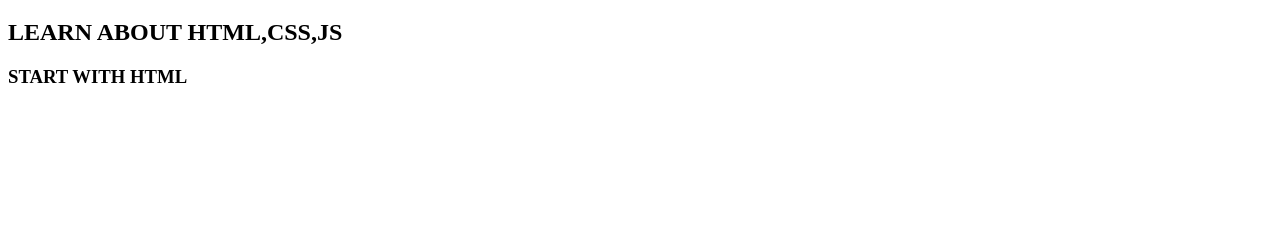
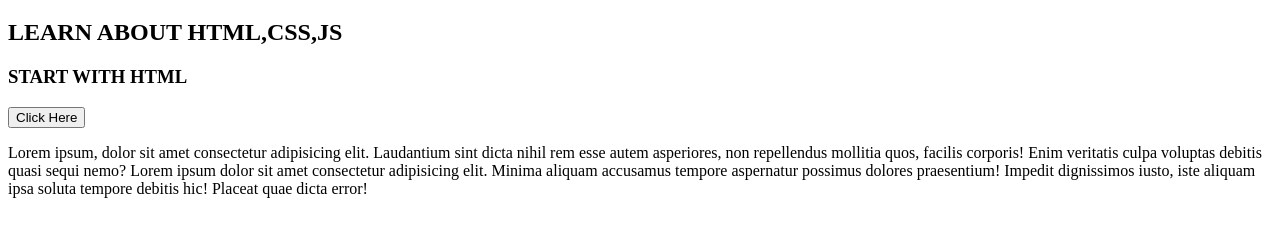
Before and after one commit to Divyadanvi/FRONTEND-CLASS, a plain HTML site: page index.html in a window 1280 px wide. Shown: the part 61-298 px from the top of the page. Drawn offline with Linux system fonts and the light colour scheme.

Commit message:
Update index.html

```diff
--- a/index.html
+++ b/index.html
@@ -9,5 +9,11 @@
     <H1>WELCOME TO FRONDEND CLASS</H1>
     <H2>LEARN ABOUT HTML,CSS,JS</H2>
     <h3>START WITH HTML</h3>
+    <button> Click Here</button>
+    <P>Lorem ipsum, dolor sit amet consectetur adipisicing elit. Laudantium sint dicta nihil rem esse autem asperiores, non repellendus mollitia quos, facilis corporis! Enim veritatis culpa voluptas debitis quasi sequi nemo?
+    Lorem ipsum dolor sit amet consectetur adipisicing elit. Minima aliquam accusamus tempore aspernatur possimus dolores praesentium! Impedit dignissimos iusto, iste aliquam ipsa soluta tempore debitis hic! Placeat quae dicta error!
+    </P>
+
+
 </body>
 </html>
```
